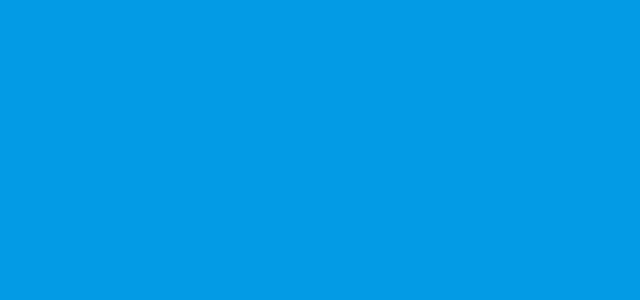
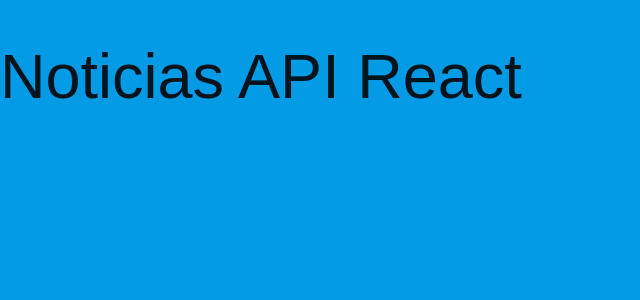
Before and after one commit to fr-me-jim/news_app, a React (Create React App) app: page / in a window 1280 px wide. Shown: the top 300 px of the page, without its empty margins (0-640 px from the left). Built offline with nearby package versions, Linux system fonts and the light colour scheme.

Commit message:
some start content

```diff
--- a/src/App.js
+++ b/src/App.js
@@ -1,10 +1,10 @@
-import React from 'react';
+import React, { Component } from 'react';
 
-function App() {
-  return (
-    <div className="App">
-    </div>
-  );
+class App extends Component {
+  state = {  }
+  render() {
+    return ( <h1>Noticias API React</h1> );
+  }
 }
 
 export default App;
```
